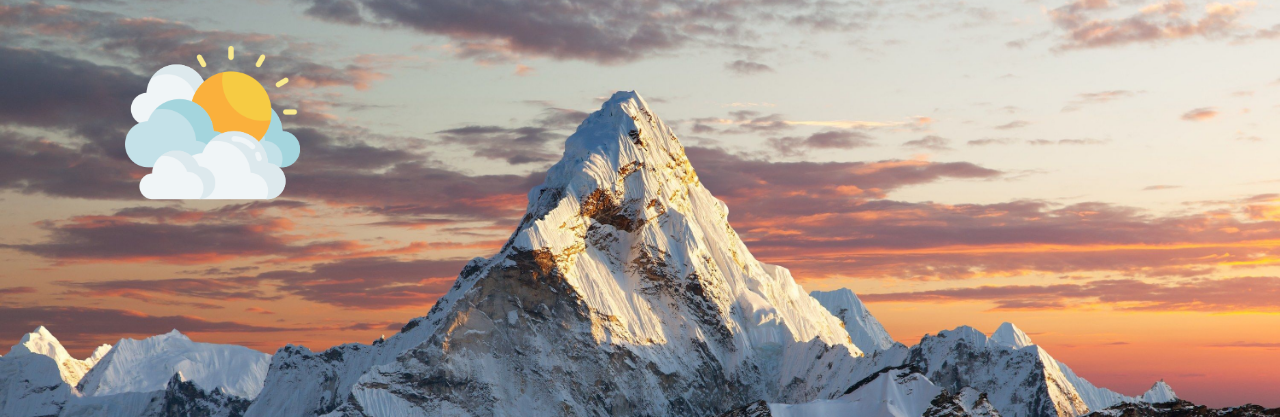
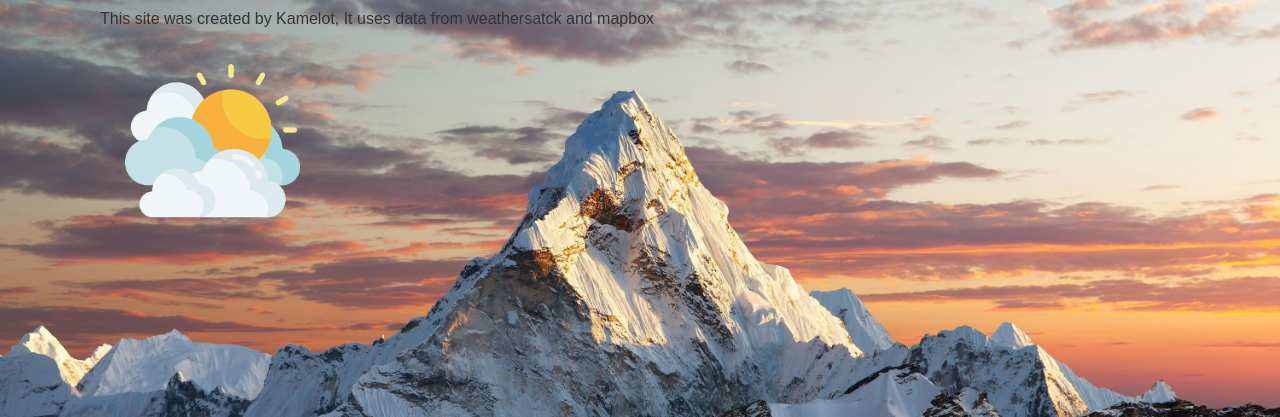
Before and after one commit to Kal-El-byte/Kamelot_weather-web, a Node server app: page /about in a window 1280 px wide. Shown: the part 70-487 px from the top of the page. Run offline with Node 20, Linux system fonts and the light colour scheme; some libraries are stand-ins or nearby versions; some web fonts are replaced.

Commit message:
about page

```diff
--- a/templates/views/about.hbs
+++ b/templates/views/about.hbs
@@ -2,6 +2,7 @@
 <body>
     <div class="main-content">
     {{>header}}
+    <p>This site was created by {{name}}, It uses data from weathersatck and mapbox</p>
     <img src="/img/clouds.png">
     </div>
 
```
